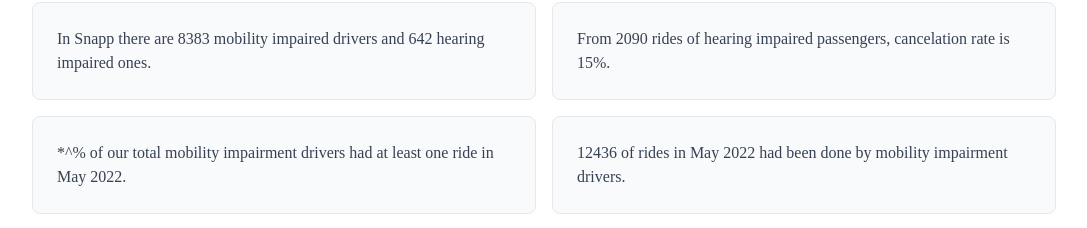
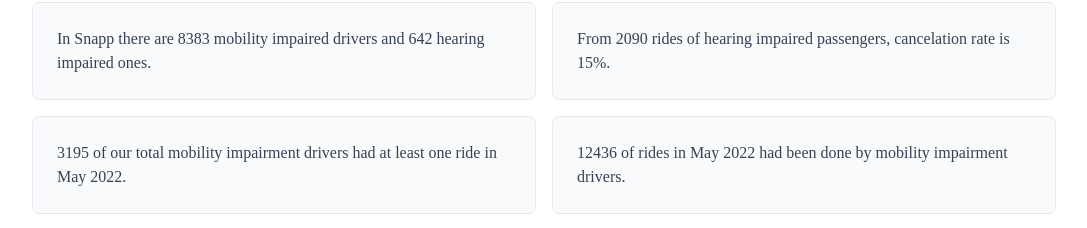
Before and after one commit to farrahyousefim/Farrah-yousefi, a React (Vite) app: page /projects/ride-accessibility in a window 1280 px wide. Shown: the part 1845-2073 px from the top of the page, without its empty margins (96-1183 px from the left). Built offline with nearby package versions, Linux system fonts and the light colour scheme; a web font is replaced by a local one.

Commit message:
update case study content

```diff
--- a/src/app/pages/RideAccessibilityCaseStudy.tsx
+++ b/src/app/pages/RideAccessibilityCaseStudy.tsx
@@ -119,7 +119,7 @@
             </div>
             <div className="bg-gray-50 border border-gray-200 rounded-lg p-6">
               <p className="text-[16px] font-['Lustria',serif] text-gray-700">
-                *^% of our total mobility impairment drivers had at least one ride in May 2022.
+                3195 of our total mobility impairment drivers had at least one ride in May 2022.
               </p>
             </div>
             <div className="bg-gray-50 border border-gray-200 rounded-lg p-6">
```
